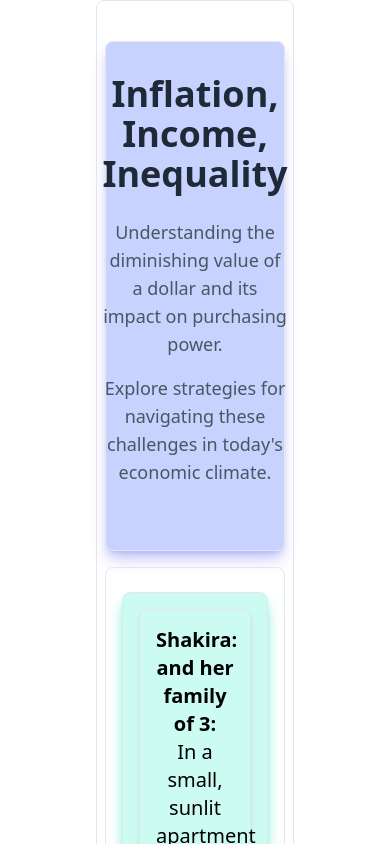
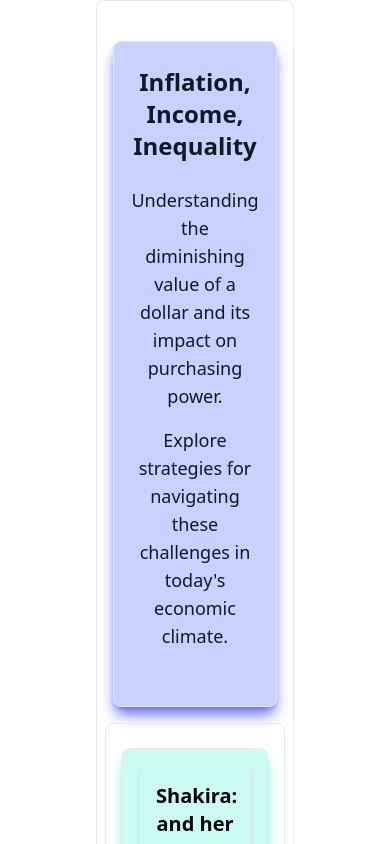
Before and after one commit to mehassanhmood/StoryBoarding, a React (Vite) app: page / in a window 390 px wide. Shown: the top 844 px of the page. Built offline with nearby package versions, Linux system fonts and the light colour scheme.

Commit message:
making design responsive

```diff
--- a/src/components/Homepage.jsx
+++ b/src/components/Homepage.jsx
@@ -2,15 +2,15 @@ import React from 'react';
 
 const HomePage = () => {
   return (
-    <section className="flex flex-col justify-center items-center bg-indigo-200 shadow-lg shadow-indigo-500/40 hover:shadow-indigo-500 p-8 border rounded-lg my-4">
-      <div className="max-w-2xl text-center">
-        <h1 className="text-4xl font-bold text-gray-800 mb-6">
+    <section className="flex flex-col justify-center items-center bg-indigo-200 shadow-lg shadow-indigo-500 hover:shadow-indigo-900 p-6 md:p-12 border rounded-lg my-4 mx-2 md:mx-8">
+      <div className="max-w-lg md:max-w-2xl text-center">
+        <h1 className="text-2xl md:text-4xl font-bold text-gray-900 mb-6">
           Inflation, Income, Inequality
         </h1>
-        <p className="text-lg text-gray-600 mb-4">
+        <p className="text-lg text-gray-900 mb-4">
           Understanding the diminishing value of a dollar and its impact on purchasing power.
         </p>
-        <p className="text-lg text-gray-600 mb-8">
+        <p className="text-lg text-gray-900 mb-8">
           Explore strategies for navigating these challenges in today's economic climate.
         </p>
       </div>
```
